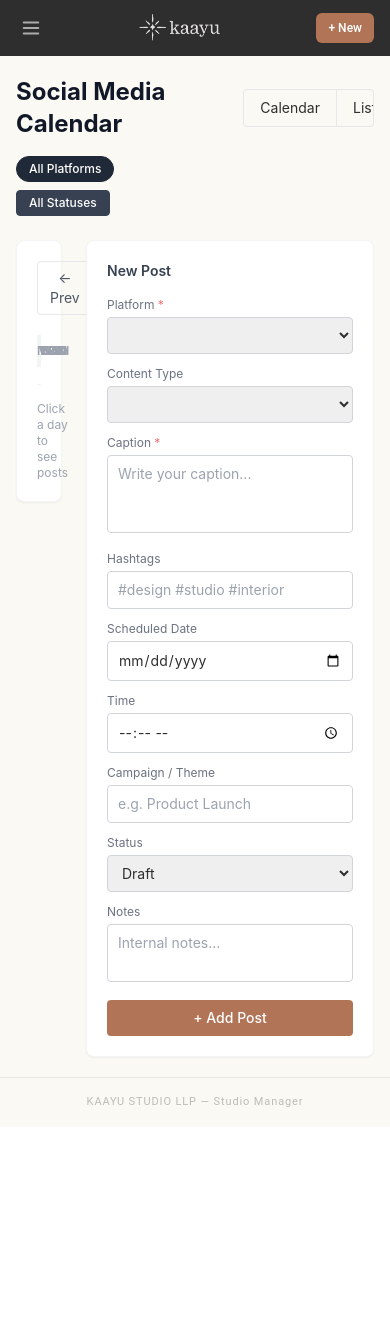
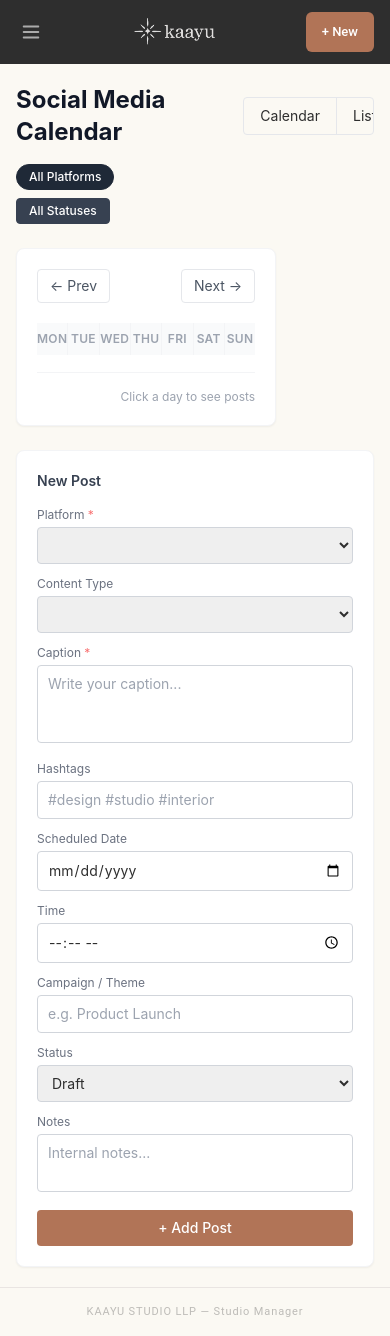
Before and after one commit to himanrawat08/kaayu_manager, a Python web app: template app/templates/social/index.html in a window 390 px wide. Before the commit the page ends 1107 px from the top, so only its background shows below. Run offline with Jinja, Linux system fonts and the light colour scheme; the template is opened without the code that fills it, so the values that code supplies are empty.

Commit message:
Mobile layout fixes across all templates
Kanban (leads):
- Columns stack vertically on mobile, horizontal on sm+

Social calendar:
- Sidebar form stacks below calendar on mobile, side-by-side on lg+

Yarn master & history tables:
- overflow:hidden → overflow-x:auto so tables scroll on mobile
- Added min-width (480px / 580px) to prevent column collapse

Action links (contacts, projects, quotes, users):
- Added px-2 py-1 rounded padding for easier tap targets on mobile
- Added hover:bg highlight for visual feedback
- Added whitespace-nowrap to prevent button wrapping

Mobile topbar:
- "+ New" button padding increased from 6px/12px to 10px/16px
  to meet minimum 44px touch target height

Co-Authored-By: Claude Sonnet 4.6 <noreply@anthropic.com>

```diff
--- a/app/templates/base.html
+++ b/app/templates/base.html
@@ -54,7 +54,7 @@
       <img src="/static/img/logo_resized.png" alt="Kaayu" style="height:32px;width:auto;filter:invert(1);opacity:0.88;" />
     </a>
     <a href="/contacts/new"
-       style="background:#B17457;color:#fff;padding:6px 12px;border-radius:6px;font-size:12px;font-weight:500;text-decoration:none;font-family:'Roboto',sans-serif;">
+       style="background:#B17457;color:#fff;padding:10px 16px;border-radius:6px;font-size:13px;font-weight:500;text-decoration:none;font-family:'Roboto',sans-serif;">
       + New
     </a>
   </header>
--- a/app/templates/clients/list.html
+++ b/app/templates/clients/list.html
@@ -61,11 +61,11 @@
         </td>
         <td class="px-4 py-3 text-gray-600">{{ client.city or '—' }}</td>
         <td class="px-4 py-3 text-center text-gray-600">{{ client.projects | length }}</td>
-        <td class="px-4 py-3 text-right">
-          <a href="/contacts/{{ client.id }}/edit" class="text-gray-400 hover:text-indigo-600 text-xs mr-3">Edit</a>
+        <td class="px-4 py-3 text-right whitespace-nowrap">
+          <a href="/contacts/{{ client.id }}/edit" class="text-gray-400 hover:text-indigo-600 text-xs px-2 py-1 rounded hover:bg-gray-100 transition mr-1">Edit</a>
           <form method="post" action="/contacts/{{ client.id }}/delete" class="inline"
                 onsubmit="return confirm('Delete {{ client.name }}? All related data will be removed.')">
-            <button type="submit" class="text-gray-400 hover:text-red-600 text-xs">Delete</button>
+            <button type="submit" class="text-gray-400 hover:text-red-600 text-xs px-2 py-1 rounded hover:bg-red-50 transition">Delete</button>
           </form>
         </td>
       </tr>
--- a/app/templates/leads/pipeline.html
+++ b/app/templates/leads/pipeline.html
@@ -11,13 +11,13 @@
 </div>
 
 <!-- Kanban board -->
-<div class="flex gap-4 overflow-x-auto pb-4">
+<div class="flex flex-col sm:flex-row gap-4 overflow-x-auto pb-4">
   {% for stage in stages %}
   {% set leads_in_stage = by_stage[stage] %}
   {% set is_won = stage == 'won' %}
   {% set is_lost = stage == 'lost' %}
 
-  <div class="flex-shrink-0 w-64 bg-gray-100 rounded-lg p-3">
+  <div class="w-full sm:flex-shrink-0 sm:w-64 bg-gray-100 rounded-lg p-3">
     <!-- Column header -->
     <div class="flex items-center justify-between mb-3">
       <div class="flex items-center gap-2">
--- a/app/templates/projects/list.html
+++ b/app/templates/projects/list.html
@@ -59,11 +59,11 @@
           <span class="badge badge-{{ p.status }}">{{ p.status.replace('_', ' ').title() }}</span>
         </td>
         <td class="px-4 py-3 text-gray-400">{{ p.updated_at.strftime('%d %b %Y') }}</td>
-        <td class="px-4 py-3 text-right">
-          <a href="/projects/{{ p.id }}/edit" class="text-gray-400 hover:text-indigo-600 text-xs mr-3">Edit</a>
+        <td class="px-4 py-3 text-right whitespace-nowrap">
+          <a href="/projects/{{ p.id }}/edit" class="text-gray-400 hover:text-indigo-600 text-xs px-2 py-1 rounded hover:bg-gray-100 transition mr-1">Edit</a>
           <form method="post" action="/projects/{{ p.id }}/delete" class="inline"
                 onsubmit="return confirm('Delete project {{ p.name }}?')">
-            <button type="submit" class="text-gray-400 hover:text-red-600 text-xs">Delete</button>
+            <button type="submit" class="text-gray-400 hover:text-red-600 text-xs px-2 py-1 rounded hover:bg-red-50 transition">Delete</button>
           </form>
         </td>
       </tr>
--- a/app/templates/quotes/list.html
+++ b/app/templates/quotes/list.html
@@ -61,10 +61,10 @@
         </td>
         <td class="px-4 py-3 text-gray-400">{{ q.created_at.strftime('%d %b %Y') }}</td>
         <td class="px-4 py-3 text-right whitespace-nowrap">
-          <a href="/quotes/{{ q.id }}/edit" class="text-gray-400 hover:text-indigo-600 text-xs mr-3">Edit</a>
+          <a href="/quotes/{{ q.id }}/edit" class="text-gray-400 hover:text-indigo-600 text-xs px-2 py-1 rounded hover:bg-gray-100 transition mr-1">Edit</a>
           <form method="post" action="/quotes/{{ q.id }}/delete" class="inline"
                 onsubmit="return confirm('Delete quote {{ q.quote_number }}?')">
-            <button type="submit" class="text-gray-400 hover:text-red-600 text-xs">Delete</button>
+            <button type="submit" class="text-gray-400 hover:text-red-600 text-xs px-2 py-1 rounded hover:bg-red-50 transition">Delete</button>
           </form>
         </td>
       </tr>
--- a/app/templates/social/index.html
+++ b/app/templates/social/index.html
@@ -47,7 +47,7 @@
 </div>
 
 {# ── Main 2-column layout ── #}
-<div class="flex gap-6 items-start">
+<div class="flex flex-col lg:flex-row gap-6 items-start">
 
   {# ── Left: calendar / list ── #}
   <div class="flex-1 min-w-0">
@@ -180,8 +180,8 @@
   </div>{# end left #}
 
   {# ── Right: Add Post form ── #}
-  <div class="w-72 shrink-0">
-    <div class="bg-white rounded-lg shadow-sm border border-gray-100 p-5 sticky top-6">
+  <div class="w-full lg:w-72 lg:shrink-0">
+    <div class="bg-white rounded-lg shadow-sm border border-gray-100 p-5 lg:sticky lg:top-6">
       <h3 class="text-sm font-semibold text-gray-700 mb-4">New Post</h3>
       <form method="post" action="/social/new" class="space-y-3" id="new-post-form">
         <div>
--- a/app/templates/users/list.html
+++ b/app/templates/users/list.html
@@ -89,10 +89,10 @@
         {# Actions #}
         <td class="px-5 py-4 text-right whitespace-nowrap">
           <a href="/users/{{ u.id }}/edit"
-             class="text-xs text-gray-400 hover:text-indigo-600 transition mr-3">Edit</a>
+             class="text-xs text-gray-400 hover:text-indigo-600 px-2 py-1 rounded hover:bg-gray-100 transition mr-1">Edit</a>
           <form method="post" action="/users/{{ u.id }}/delete" class="inline"
                 onsubmit="return confirm('Delete user {{ u.username }}?')">
-            <button type="submit" class="text-xs text-gray-300 hover:text-red-500 transition">Delete</button>
+            <button type="submit" class="text-xs text-gray-300 hover:text-red-500 px-2 py-1 rounded hover:bg-red-50 transition">Delete</button>
           </form>
         </td>
       </tr>
--- a/app/templates/yarn/history.html
+++ b/app/templates/yarn/history.html
@@ -67,11 +67,11 @@
   </form>
 
   <!-- Table -->
-  <div style="background:#fff;border:1px solid #E5E0DC;border-radius:10px;overflow:hidden;">
+  <div style="background:#fff;border:1px solid #E5E0DC;border-radius:10px;overflow-x:auto;">
     <div style="padding:12px 16px;border-bottom:1px solid #f0ece8;font-size:12px;color:rgba(46,46,46,0.5);font-family:'Roboto',sans-serif;">
       {{ transactions|length }} transaction{% if transactions|length != 1 %}s{% endif %}
     </div>
-    <table style="width:100%;border-collapse:collapse;font-family:'Roboto',sans-serif;font-size:13px;">
+    <table style="width:100%;min-width:580px;border-collapse:collapse;font-family:'Roboto',sans-serif;font-size:13px;">
       <thead>
         <tr style="background:#f7f5f2;border-bottom:1px solid #E5E0DC;">
           <th style="padding:10px 16px;text-align:left;font-size:11px;font-weight:600;color:rgba(46,46,46,0.5);text-transform:uppercase;letter-spacing:0.1em;">Date</th>
--- a/app/templates/yarn/master.html
+++ b/app/templates/yarn/master.html
@@ -47,8 +47,8 @@
   </form>
 
   <!-- Table -->
-  <div style="background:#fff;border:1px solid #E5E0DC;border-radius:10px;overflow:hidden;">
-    <table style="width:100%;border-collapse:collapse;font-family:'Roboto',sans-serif;font-size:13px;">
+  <div style="background:#fff;border:1px solid #E5E0DC;border-radius:10px;overflow-x:auto;">
+    <table style="width:100%;min-width:480px;border-collapse:collapse;font-family:'Roboto',sans-serif;font-size:13px;">
       <thead>
         <tr style="background:#f7f5f2;border-bottom:1px solid #E5E0DC;">
           <th style="padding:10px 16px;text-align:left;font-size:11px;font-weight:600;color:rgba(46,46,46,0.5);text-transform:uppercase;letter-spacing:0.1em;">Color Code</th>
```
